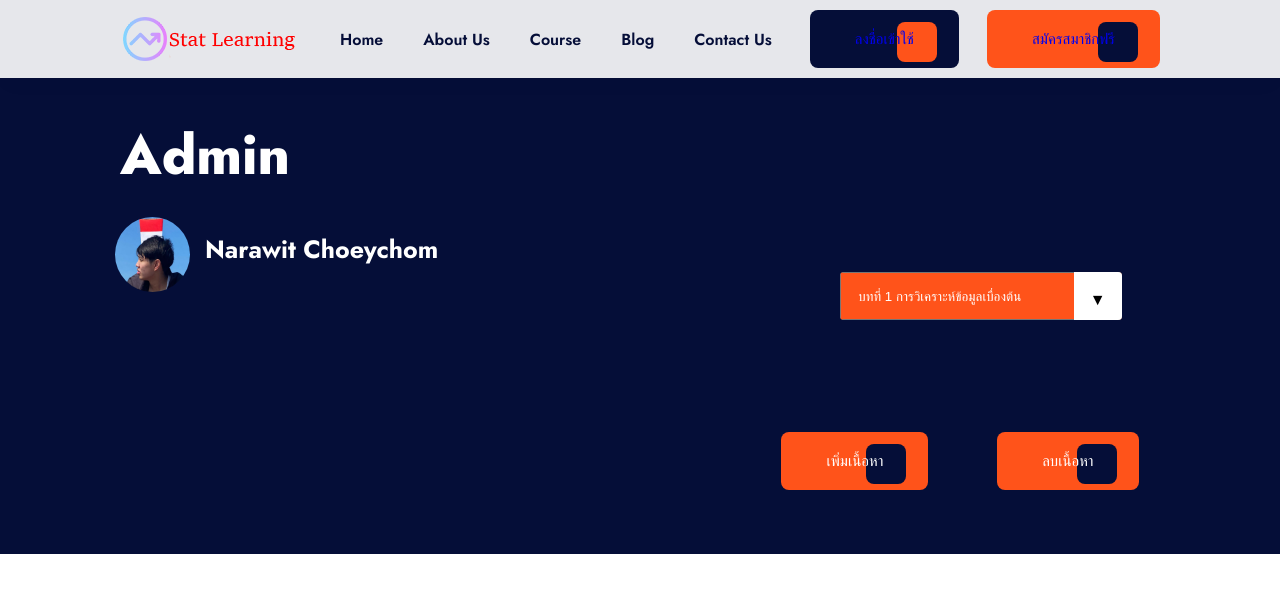
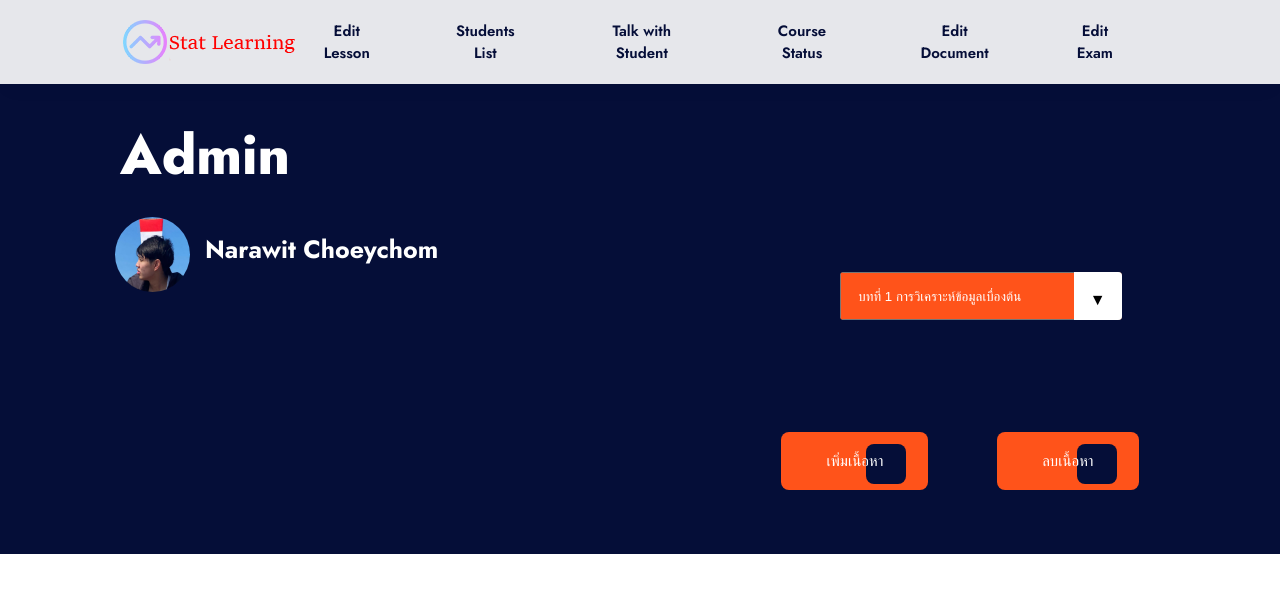
Before and after one commit to Shockkolat/DevCAI, a PHP site: page /admin.php in a window 1280 px wide. Shown: the top 593 px of the page. Run offline with PHP 8.4, Linux system fonts and the light colour scheme.

Commit message:
commit 4

```diff
--- a/admin.php
+++ b/admin.php
@@ -34,32 +34,27 @@
                 <ul class="navbar-nav">
 
                     <li class="nav-item">
-                        <a href="./index.php">Home</a>
+                        <a href="./index.php">Edit Lesson</a>
                     </li>
                     <li class="nav-item">
-                        <a href="#about">About Us</a>
+                        <a href="#about">Students List</a>
                     </li>
                     <li class="nav-item">
-                        <a href="#course">Course</a>
+                        <a href="#course">Talk with Student</a>
                     </li>
                     <li class="nav-item">
-                        <a href="#blog">Blog</a>
+                        <a href="#blog">Course Status</a>
                     </li>
                     <li class="nav-item">
-                        <a href="#contact">Contact Us</a>
+                        <a href="#contact">Edit Document</a>
+                    </li>
+                    <li class="nav-item">
+                        <a href="#contact">Edit Exam</a>
                     </li>
 
                 </ul>
 
-                <button class="btn btn-secondary">
-                    <p class="btn-text"><a href="./login.php">ลงชื่อเข้าใช้</a></p>
-                    <span class="square"></span>
-                </button>
 
-                <button class="btn btn-primary">
-                    <p class="btn-text"><a href="./registration.php">สมัครสมาชิกฟรี</a></p>
-                    <span class="square"></span>
-                </button>
 
                 <button class="nav-toggle-btn">
                     <span class="one"></span>
--- a/css/styleadmin.css
+++ b/css/styleadmin.css
@@ -17,6 +17,7 @@ li {
 a {
   text-decoration: none;
   font: inherit;
+
 }
 
 img,
@@ -159,10 +160,11 @@ html {
 
 .nav-item a {
   padding: 10px;
-  font-size: var(--fs-5);
+  font-size: var(--fs-6);
   font-weight: var(--fw-6);
   color: var(--oxford-blue);
   transition: var(--default-transition);
+  margin-right: 25px;
 }
 
 .nav-item:not(:last-child) a {
```
